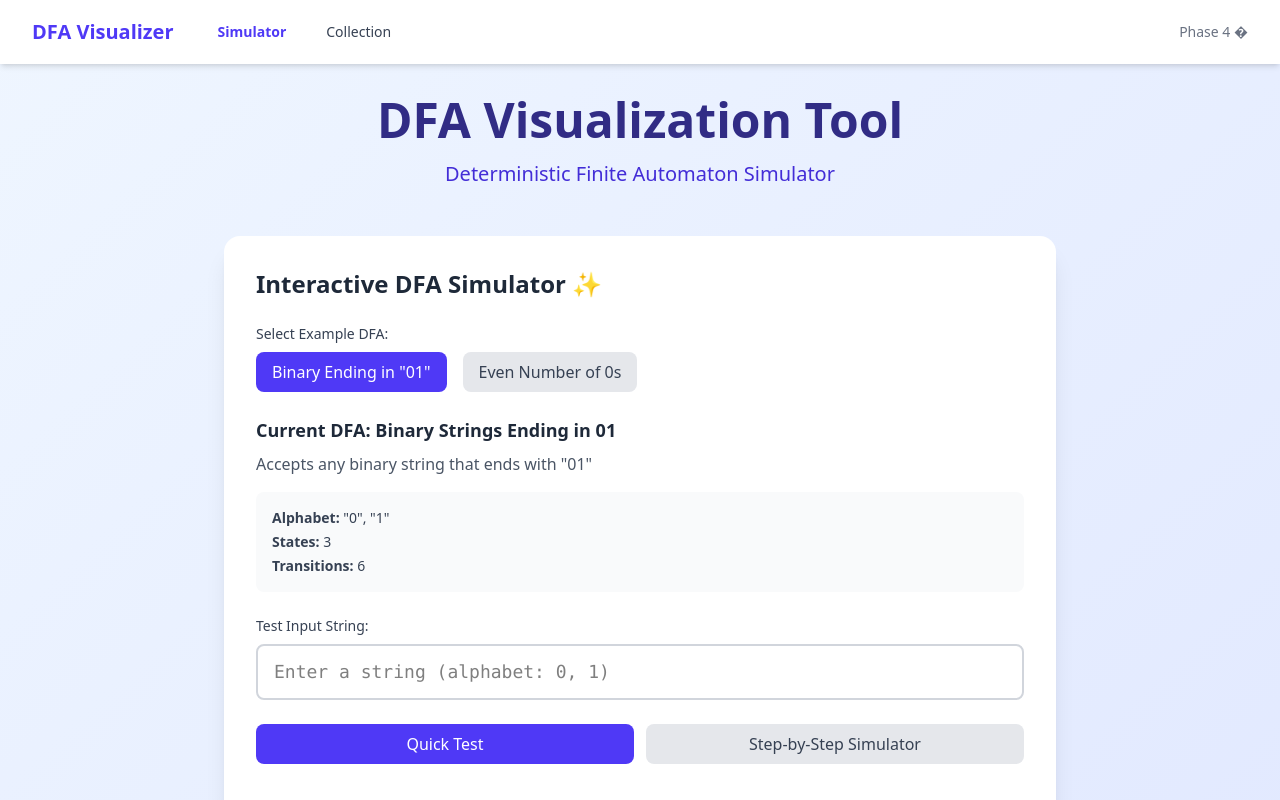
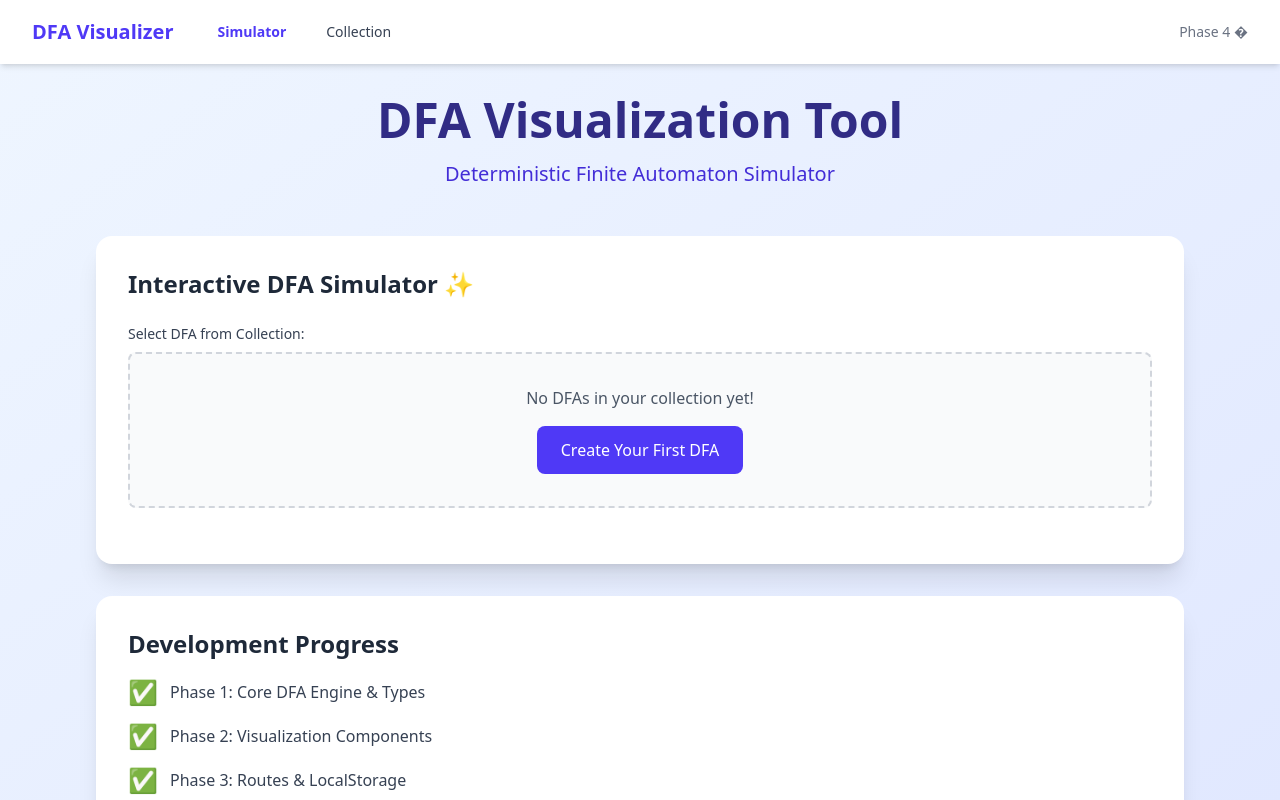
Before and after one commit to nylla8444/DFA-automata-finals, a React (Vite) app: page / in a window 1280 px wide. Shown: the top 800 px of the page. Built offline with nearby package versions, Linux system fonts and the light colour scheme.

Commit message:
fix: simulator visualization

```diff
--- a/src/routes/index.tsx
+++ b/src/routes/index.tsx
@@ -1,7 +1,9 @@
 import { createFileRoute } from '@tanstack/react-router'
-import { DFAEngine, binaryEndingIn01, evenNumberOfZeros } from '../lib/dfa'
+import { DFAEngine, binaryEndingIn01 } from '../lib/dfa'
 import { DFASimulator, Navigation } from '../components'
-import { useState } from 'react'
+import { useState, useEffect } from 'react'
+import { getAllDFAs } from '../utils/dfa-storage'
+import type { SavedDFA } from '../utils/dfa-storage'
 
 export const Route = createFileRoute('/')({
   component: App,
@@ -9,10 +11,33 @@ export const Route = createFileRoute('/')({
 
 function App() {
   const [input, setInput] = useState('')
-  const [selectedExample, setSelectedExample] = useState<'binary01' | 'evenZeros'>('binary01')
-  const [showSimulator, setShowSimulator] = useState(false)
+  const [savedDFAs, setSavedDFAs] = useState<SavedDFA[]>([])
+  const [selectedDFAId, setSelectedDFAId] = useState<string>('')
+  const [showSimulator, setShowSimulator] = useState(true)
 
-  const dfa = selectedExample === 'binary01' ? binaryEndingIn01 : evenNumberOfZeros
+  // Load all saved DFAs from collection
+  useEffect(() => {
+    const dfas = getAllDFAs()
+    setSavedDFAs(dfas)
+
+    // If there are saved DFAs, select the first one by default
+    if (dfas.length > 0) {
+      setSelectedDFAId(dfas[0].id)
+    }
+  }, [])
+
+  // Get the currently selected DFA (from saved or fallback to examples)
+  const getCurrentDFA = () => {
+    if (selectedDFAId) {
+      const savedDFA = savedDFAs.find(d => d.id === selectedDFAId)
+      if (savedDFA) return savedDFA.dfa
+    }
+    // Fallback to example DFA if no saved DFAs
+    return binaryEndingIn01
+  }
+
+  const dfa = getCurrentDFA()
+  const currentSavedDFA = savedDFAs.find(d => d.id === selectedDFAId)
   const engine = new DFAEngine(dfa)
 
   const result = input ? engine.processString(input) : null
@@ -20,7 +45,7 @@ function App() {
   return (
     <div className="min-h-screen bg-gradient-to-br from-blue-50 to-indigo-100">
       <Navigation />
-      <div className="max-w-4xl mx-auto px-8 pb-8">
+      <div className="max-w-6xl mx-auto px-8 pb-8">
         <header className="text-center mb-12">
           <h1 className="text-5xl font-bold text-indigo-900 mb-4">
             DFA Visualization Tool
@@ -37,37 +62,40 @@ function App() {
 
           <div className="mb-6">
             <label className="block text-sm font-medium text-gray-700 mb-2">
-              Select Example DFA:
+              Select DFA from Collection:
             </label>
-            <div className="flex gap-4">
-              <button
-                onClick={() => setSelectedExample('binary01')}
-                className={`px-4 py-2 rounded-lg font-medium transition-colors ${
-                  selectedExample === 'binary01'
-                    ? 'bg-indigo-600 text-white'
-                    : 'bg-gray-200 text-gray-700 hover:bg-gray-300'
-                }`}
+            {savedDFAs.length > 0 ? (
+              <select
+                value={selectedDFAId}
+                onChange={(e) => setSelectedDFAId(e.target.value)}
+                className="w-full px-4 py-3 border-2 border-gray-300 rounded-lg focus:border-indigo-500 focus:outline-none text-lg"
               >
-                Binary Ending in "01"
-              </button>
-              <button
-                onClick={() => setSelectedExample('evenZeros')}
-                className={`px-4 py-2 rounded-lg font-medium transition-colors ${
-                  selectedExample === 'evenZeros'
-                    ? 'bg-indigo-600 text-white'
-                    : 'bg-gray-200 text-gray-700 hover:bg-gray-300'
-                }`}
+                {savedDFAs.map((savedDFA) => (
+                  <option key={savedDFA.id} value={savedDFA.id}>
+                    {savedDFA.name}
+                  </option>
+                ))}
+              </select>
+            ) : (
+              <div className="text-center py-8 bg-gray-50 rounded-lg border-2 border-dashed border-gray-300">
+                <p className="text-gray-600 mb-4">No DFAs in your collection yet!</p>
+                <a
+                  href="/create"
+                  className="inline-block px-6 py-3 bg-indigo-600 text-white rounded-lg font-medium hover:bg-indigo-700 transition-colors"
                 >
-                Even Number of 0s
-              </button>
+                  Create Your First DFA
+                </a>
               </div>
+            )}
           </div>
 
+          {savedDFAs.length > 0 && currentSavedDFA && (
+            <>
               <div className="mb-6">
                 <h3 className="text-lg font-semibold text-gray-800 mb-2">
-              Current DFA: {dfa.name}
+                  Current DFA: {currentSavedDFA.name}
                 </h3>
-            <p className="text-gray-600 mb-4">{dfa.description}</p>
+                <p className="text-gray-600 mb-4">{currentSavedDFA.description}</p>
                 <div className="bg-gray-50 p-4 rounded-lg">
                   <p className="text-sm text-gray-700">
                     <strong>Alphabet:</strong> {dfa.alphabet.map(s => `"${s}"`).join(', ')}
@@ -150,8 +178,16 @@ function App() {
                 </div>
               )}
 
-          {showSimulator && (
+              {showSimulator && input && (
                 <DFASimulator dfa={dfa} inputString={input} />
+              )}
+
+              {showSimulator && !input && (
+                <div className="text-center py-12 text-gray-500">
+                  <p>Enter a string above to start simulation</p>
+                </div>
+              )}
+            </>
           )}
         </div>
 
```
Lines whose indentation alone changed are shown as unchanged.
